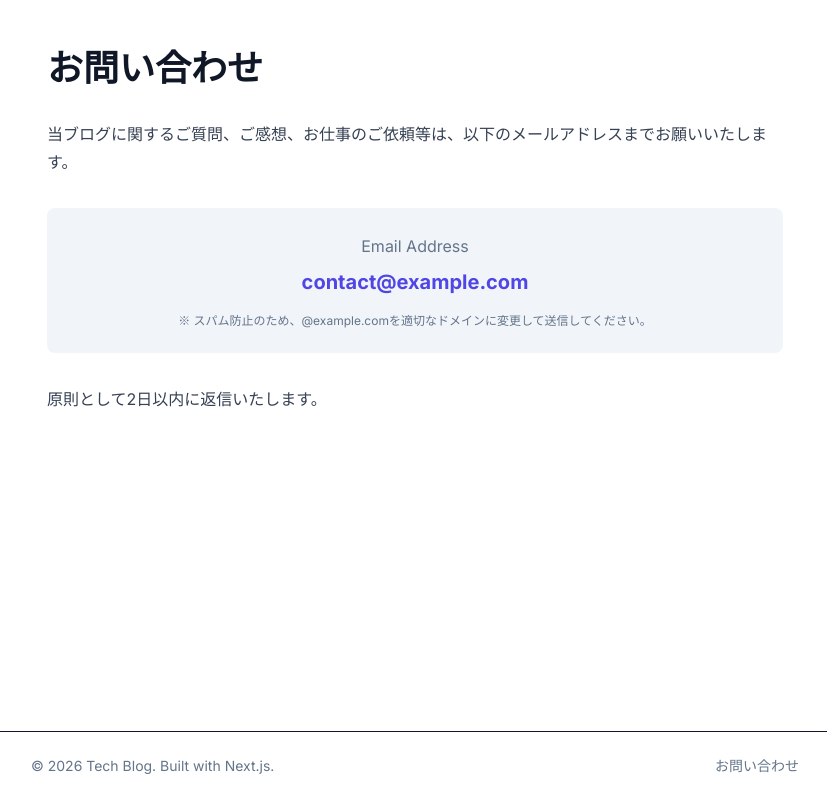
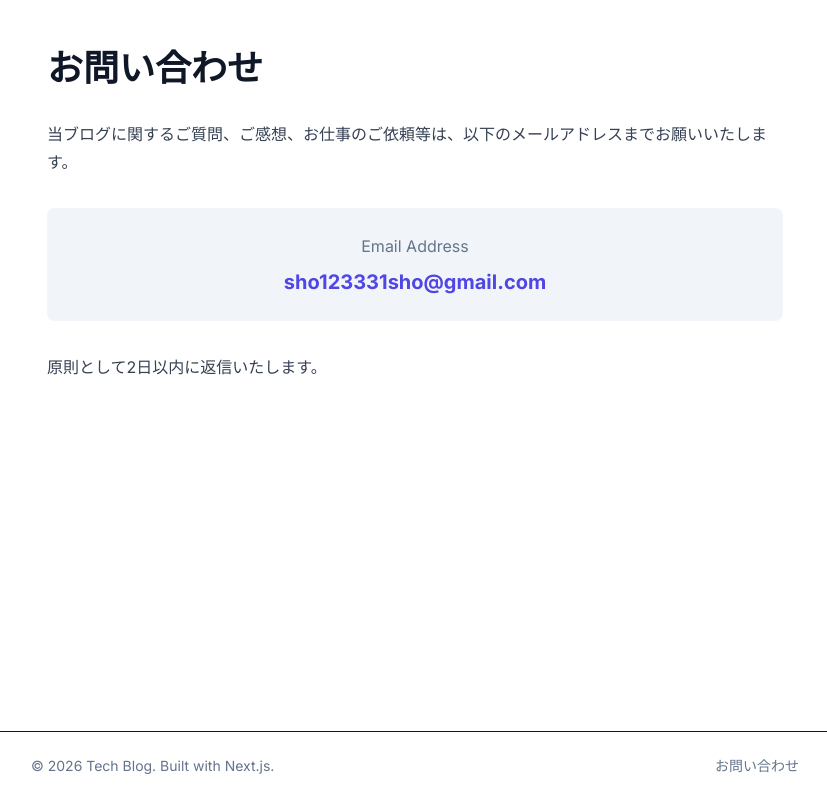
Before and after one commit to John89-se/tech-blog, a Next.js app: page /contact in a window 1280 px wide. Shown: the whole page, without its empty margins (225-1052 px from the left). Built offline with nearby package versions, Linux system fonts and the light colour scheme.

Commit message:
Update contact email

```diff
--- a/app/contact/page.tsx
+++ b/app/contact/page.tsx
@@ -15,12 +15,9 @@ export default function Contact() {
 
             <div className="not-prose mt-8 p-6 bg-secondary rounded-lg text-center">
                 <p className="text-muted-foreground mb-2">Email Address</p>
-                <a href="mailto:contact@example.com" className="text-xl font-bold text-primary hover:underline">
-                    contact@example.com
+                <a href="mailto:sho123331sho@gmail.com" className="text-xl font-bold text-primary hover:underline">
+                    sho123331sho@gmail.com
                 </a>
-                <p className="text-xs text-muted-foreground mt-4">
-                    ※ スパム防止のため、@example.comを適切なドメインに変更して送信してください。
-                </p>
             </div>
 
             <p className="mt-8">
```
